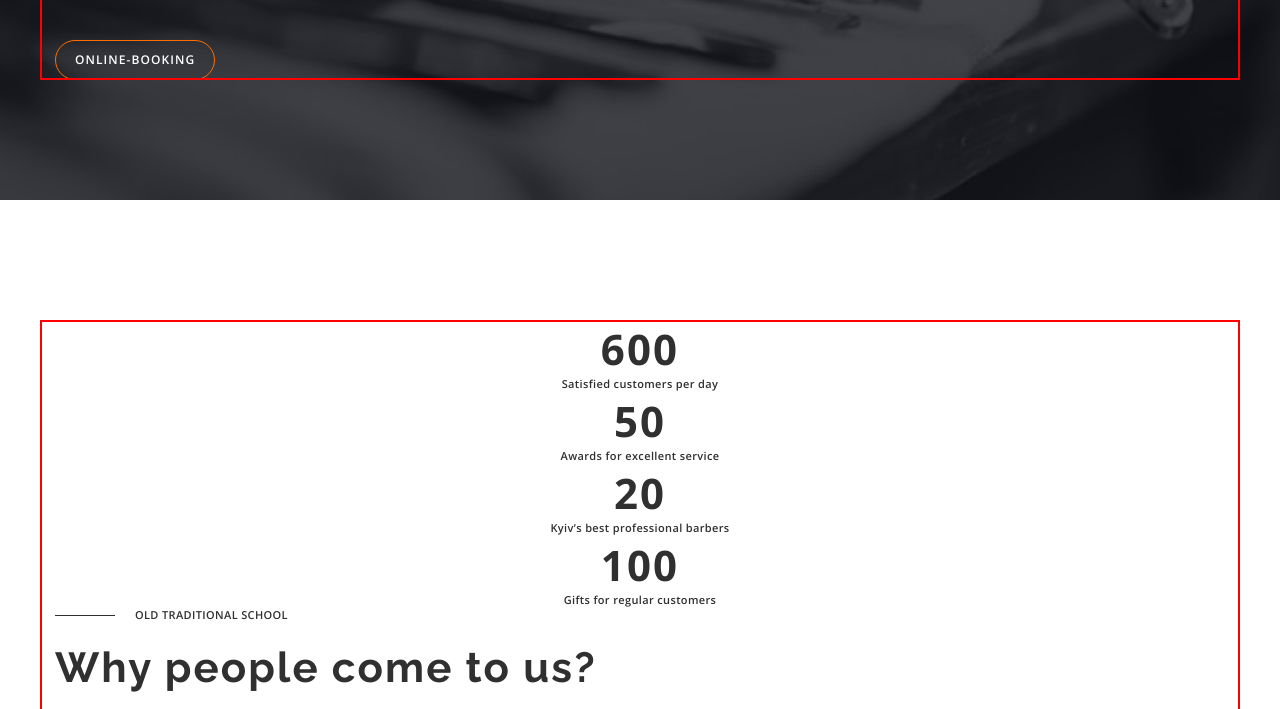
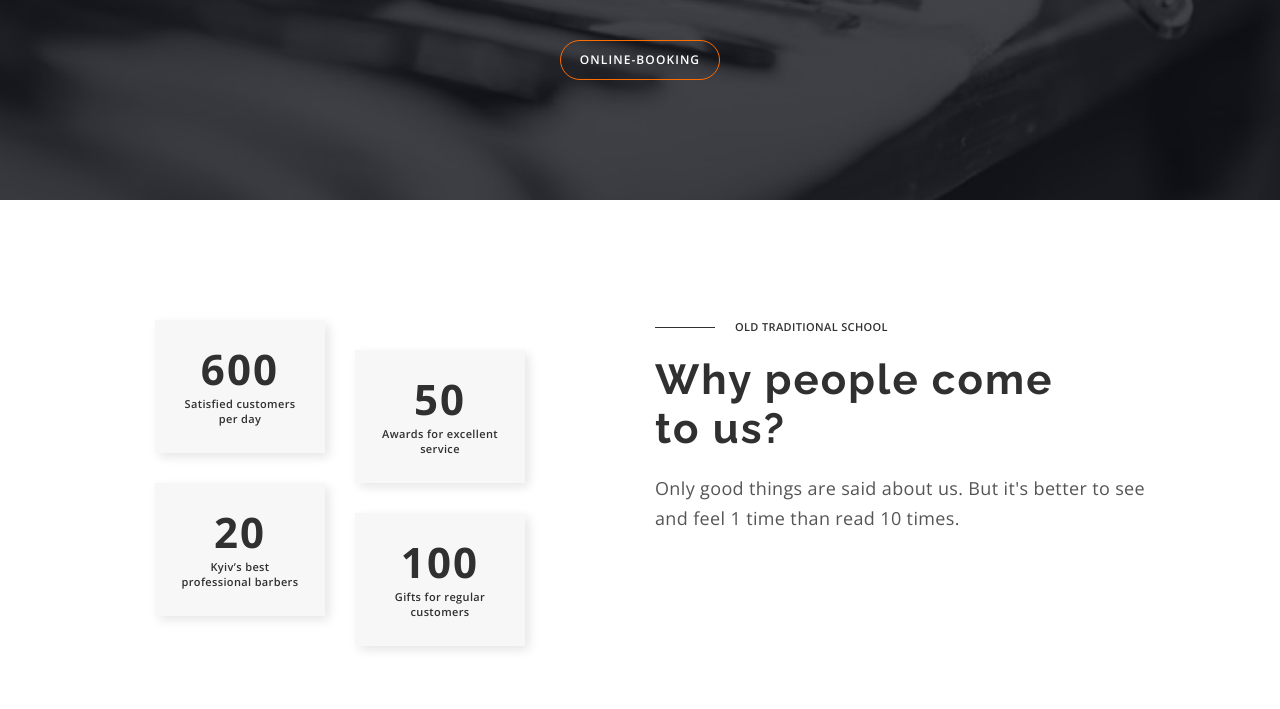
Before and after one commit to Dimentiy88/Barber-Shop, a plain HTML site: page index.html in a window 1280 px wide. Shown: the part 1500-2209 px from the top of the page. Drawn offline with nearby package versions, Linux system fonts and the light colour scheme; files whose address does not match are found by name.

Commit message:
add 4-2/49|38\

```diff
--- a/css/style.css
+++ b/css/style.css
@@ -72,8 +72,8 @@ button {
   margin-left: auto;
   padding: 0 15px;
 
-  outline: 2px solid red;
-  outline-offset: -2px;
+  /* outline: 2px solid red;
+  outline-offset: -2px; */
 }
 
 .uppertitle {
@@ -340,13 +340,44 @@ button {
   margin-bottom: 0px;
 }
 
+.price-btn {
+  display: block;
+  margin-right: auto;
+  margin-left: auto;
+}
+
 /* !Benefits styles */
 
 .benefits {
 }
+.benefits-container {
+  display: flex;
+  gap: 30px;
+}
 .benefits-list {
+  display: flex;
+  flex-wrap: wrap;
+  width: 370px;
+  margin: 0 auto;
+  align-items: flex-start;
 }
 .benefits-item {
+  width: 170px;
+  padding: 20px 24px;
+  min-height: 133px;
+  background: #f7f7f7;
+  box-shadow: 4px 4px 10px 0px rgba(0, 0, 0, 0.1);
+}
+
+.benefits-item:nth-child(2n) {
+  margin-top: 30px;
+  margin-left: 30px;
+}
+.benefits-left-side {
+  width: 570px;
+}
+.benefits-right-side {
+  width: 500px;
 }
 .benefits-quantity {
   font-weight: 700;
--- a/index.html
+++ b/index.html
@@ -182,12 +182,13 @@
               </ul>
             </li>
           </ul>
-          <button class="btn btn-light" type="button">Online-booking</button>
+          <button class="price-btn btn btn-light" type="button">Online-booking</button>
         </div>
       </section>
       <!-- Benefits section -->
       <section class="benefits section">
-        <div class="container">
+        <div class="benefits-container container">
+          <div class="benefits-left-side">
             <ul class="benefits-list list">
               <li class="benefits-item">
                 <p class="benefits-quantity">600</p>
@@ -206,12 +207,15 @@
                 <p class="benefits-desc">Gifts for regular customers</p>
               </li>
             </ul>
+          </div>
+          <div class="benefits-right-side">
             <p class="uppertitle">Old traditional school</p>
-          <h2 class="title">Why people come to us?</h2>
+            <h2 class="title">Why people come to&nbsp;us?</h2>
             <p class="undertitle">
-            Only good things are said about us. But it's better to see and feel 1 time than read 10
-            times.
+              Only good things are said about us. But it's better to see and feel 1 time than read
+              10 times.
             </p>
+          </div>
         </div>
       </section>
       <!-- Team section -->
```
Lines whose indentation alone changed are shown as unchanged.
